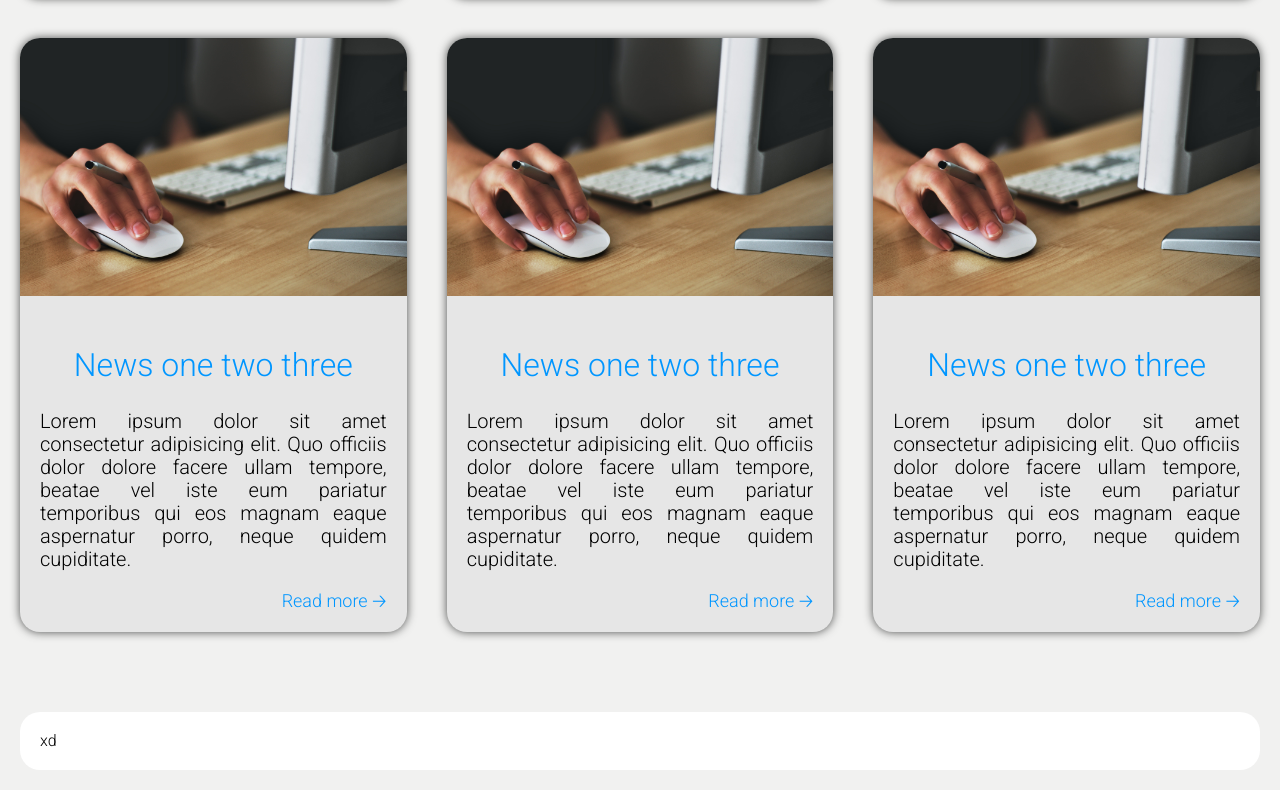
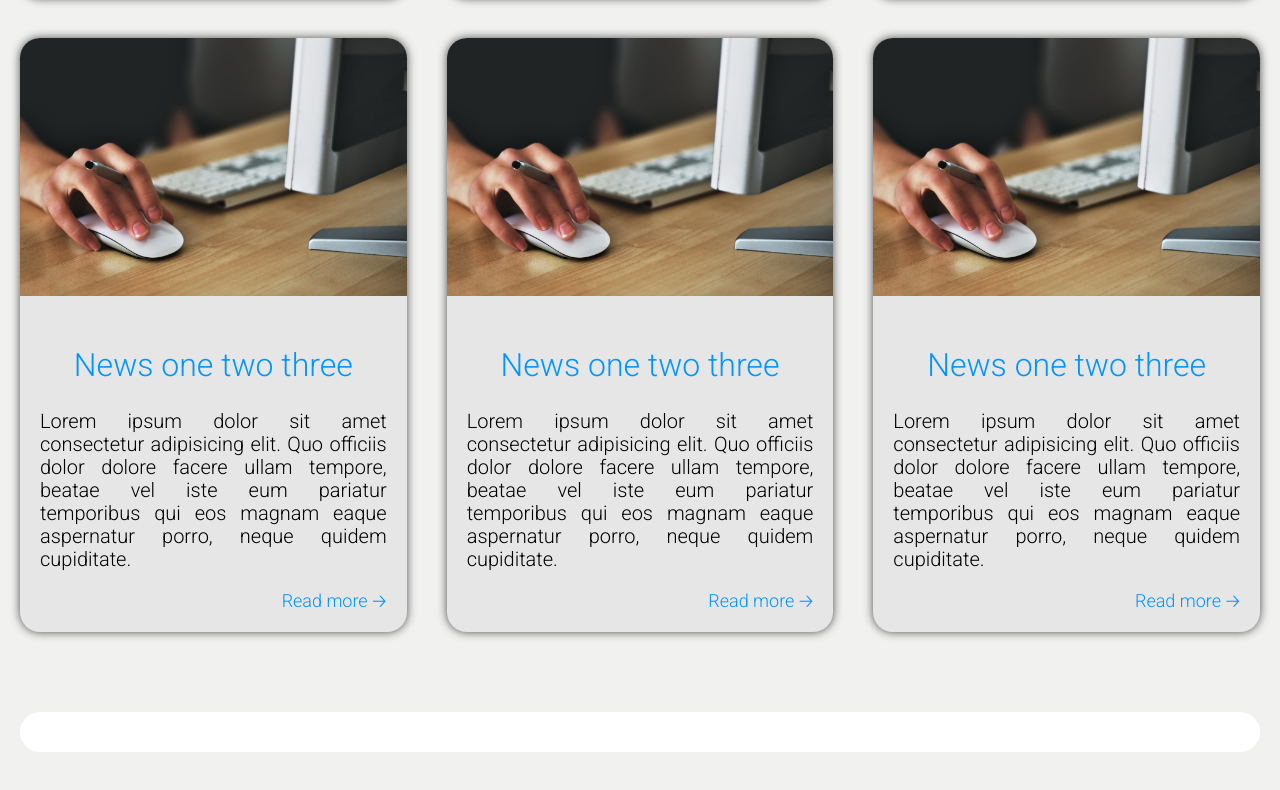
Before and after one commit to mizdebski77/Easy-Employ, a React (Create React App) app: page /Home in a window 1280 px wide. Shown: the part 2953-3743 px from the top of the page. Built offline with nearby package versions, Linux system fonts and the light colour scheme.

Commit message:
Text and images section added

```diff
--- a/src/features/Home/AppSection/appSection.tsx
+++ b/src/features/Home/AppSection/appSection.tsx
@@ -1,10 +1,16 @@
 import React from 'react';
-import { Wrapper } from './styledAppSection';
+import { ImagesWrapper, TextWrapper, Wrapper } from './styledAppSection';
 
 export const AppSection = () => {
     return (
         <Wrapper>
-            xd
+            <ImagesWrapper>
+
+            </ImagesWrapper>
+
+            <TextWrapper>
+
+            </TextWrapper>
         </Wrapper>
     );
 };
--- a/src/features/Home/AppSection/styledAppSection.ts
+++ b/src/features/Home/AppSection/styledAppSection.ts
@@ -5,4 +5,14 @@ export const Wrapper = styled.div`
     padding: 20px;
     border-radius: 20px;
     background: ${({ theme }) => theme.color.secondColor};
+    display: grid;
+    grid-template-columns: 2fr 1fr;
 `;
+
+export const TextWrapper = styled.div`
+
+`;
+
+export const ImagesWrapper = styled.div`
+
+`;
```
